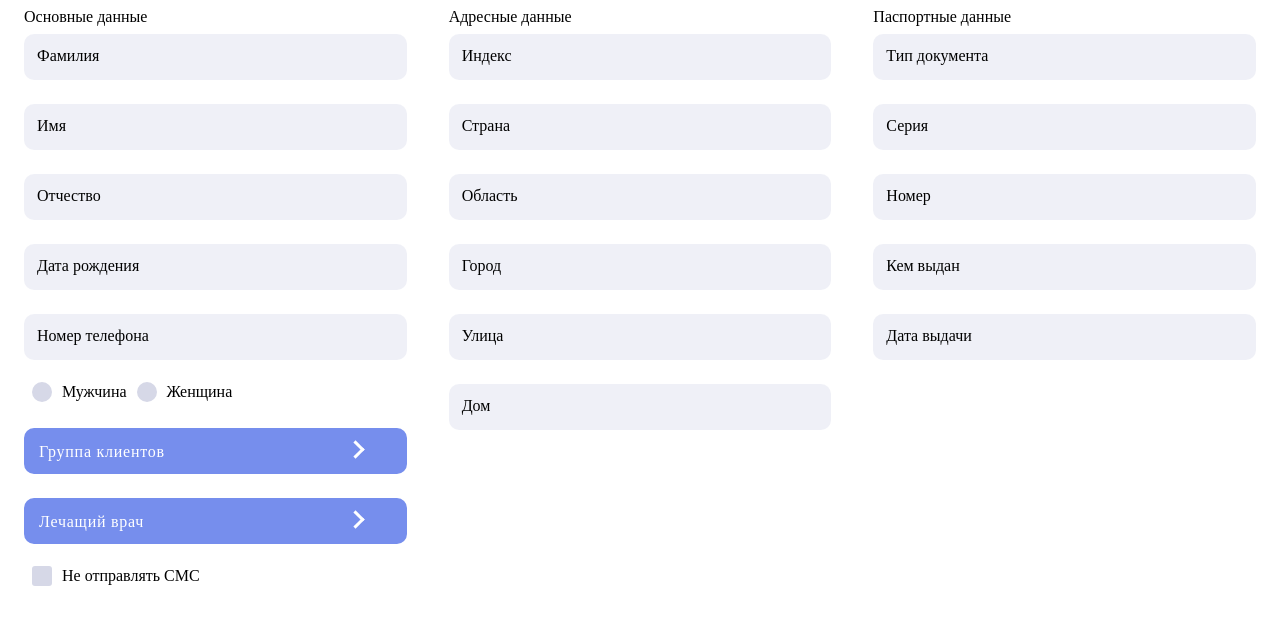
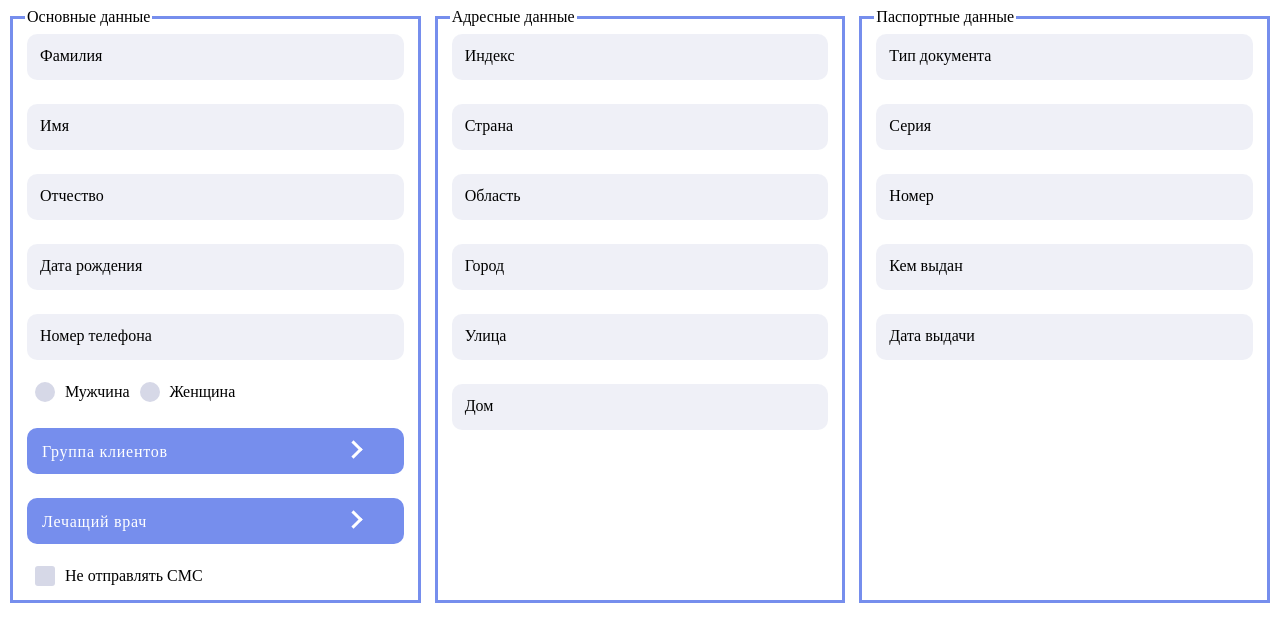
Before and after one commit to Evil-Coder/form, a Vue app: page / in a window 1280 px wide. Shown: the top 642 px of the page. Built offline with nearby package versions, Linux system fonts and the light colour scheme.

Commit message:
Мелкие правки

```diff
--- a/src/App.vue
+++ b/src/App.vue
@@ -25,12 +25,15 @@ export default {
 </script>
 
 <style lang="sass">
+
 form
 	display: grid
 	grid-template-columns: repeat(3, 1fr)
-	grid-column-gap: 10px
+	grid-gap: 10px
 
 	@media (max-width: 660px)
+		// TODO Сделать нормальную резиновую сетку (на маленьких экранах не по середине)
+		// TODO Подключить красивые шрифты
 		grid-template-columns: 1fr
 
 </style>
--- a/src/components/Address.vue
+++ b/src/components/Address.vue
@@ -39,7 +39,7 @@ export default {
 .address
 	display: flex
 	flex-direction: column
-	border: 0
+	border: 3px solid #768eed
 
 	div:nth-child(n + 1):not(:last-child)
 		margin-bottom: 20px
--- a/src/components/Main.vue
+++ b/src/components/Main.vue
@@ -75,7 +75,7 @@ export default {
 .main
 	display: flex
 	flex-direction: column
-	border: 0
+	border: 3px solid #768eed
 
 	div:nth-child(n + 1):not(:last-child)
 		margin-bottom: 20px
--- a/src/components/Passport.vue
+++ b/src/components/Passport.vue
@@ -35,7 +35,7 @@ export default {
 .passport
 	display: flex
 	flex-direction: column
-	border: 0
+	border: 3px solid #768eed
 
 	div:nth-child(n + 1):not(:last-child)
 		margin-bottom: 20px
```
